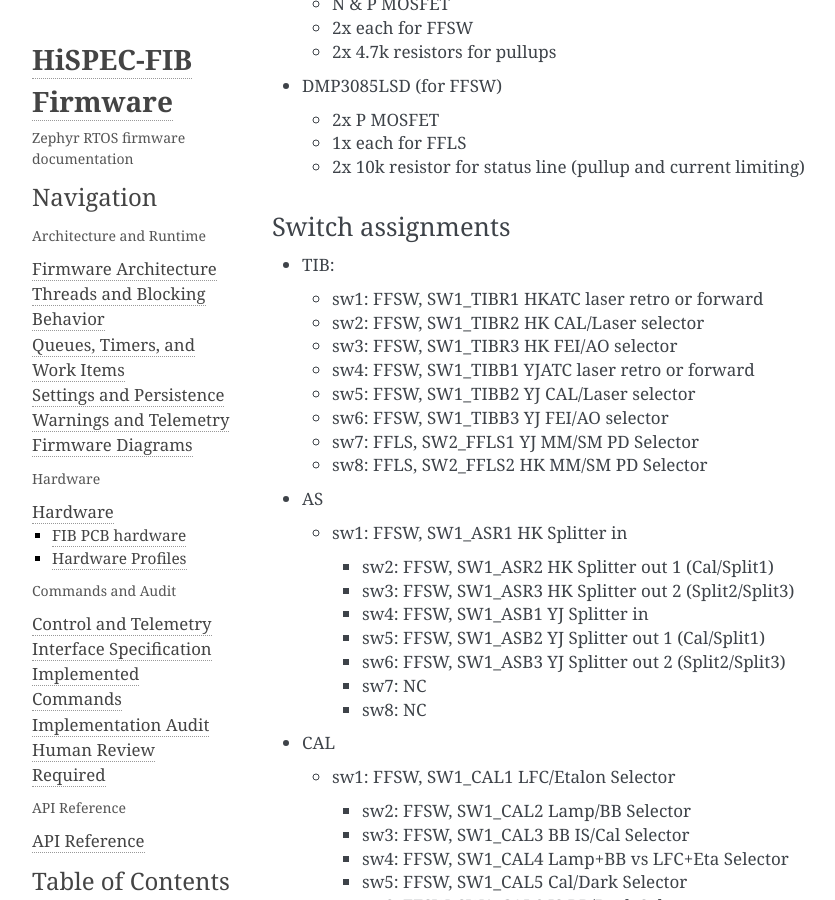
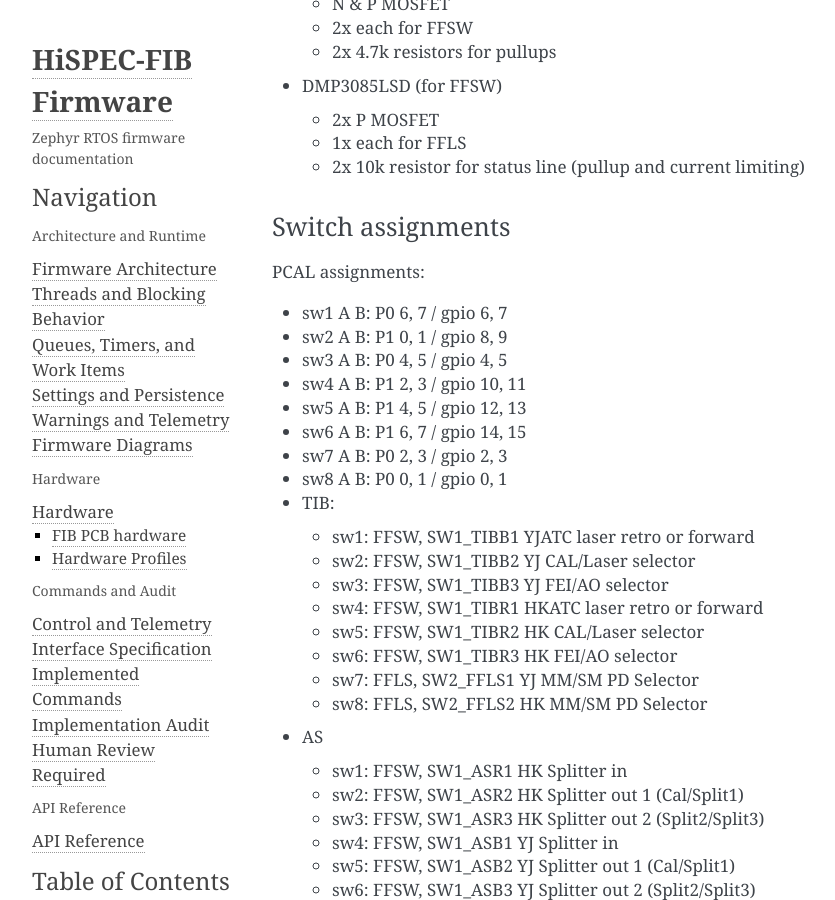
Before and after one commit to COO-Utilities/hispec-tib, a Sphinx documentation site: the page built from doc/hardware.md, in a window 1280 px wide and 900 px high, scrolled down 1843 px. Shown: the whole window, without its empty margins (148-983 px from the left). Built offline with Sphinx 7.4.7, drawn with Linux system fonts in a browser that asks for light colours.

Commit message:
Reorder switch assignments and adjust MEMS GPIO configurations

```diff
--- a/doc/hardware.md
+++ b/doc/hardware.md
@@ -73,33 +73,44 @@
     - 2x 10k resistor for status line (pullup and current limiting)
 
 ### Switch assignments
+PCAL assignments:
+  - sw1 A B: P0 6, 7 / gpio 6, 7
+  - sw2 A B: P1 0, 1 / gpio 8, 9
+  - sw3 A B: P0 4, 5 / gpio 4, 5
+  - sw4 A B: P1 2, 3 / gpio 10, 11
+  - sw5 A B: P1 4, 5 / gpio 12, 13
+  - sw6 A B: P1 6, 7 / gpio 14, 15
+  - sw7 A B: P0 2, 3 / gpio 2, 3
+  - sw8 A B: P0 0, 1 / gpio 0, 1
+
 - TIB:
-    - sw1: FFSW, SW1_TIBR1 HKATC laser retro or forward
-    - sw2: FFSW, SW1_TIBR2 HK CAL/Laser selector
-    - sw3: FFSW, SW1_TIBR3 HK FEI/AO selector
-    - sw4: FFSW, SW1_TIBB1 YJATC laser retro or forward
-    - sw5: FFSW, SW1_TIBB2 YJ CAL/Laser selector
-    - sw6: FFSW, SW1_TIBB3 YJ FEI/AO selector
-    - sw7: FFLS, SW2_FFLS1 YJ MM/SM PD Selector
-    - sw8: FFLS, SW2_FFLS2 HK MM/SM PD Selector
+  - sw1: FFSW, SW1_TIBB1 YJATC laser retro or forward
+  - sw2: FFSW, SW1_TIBB2 YJ CAL/Laser selector
+  - sw3: FFSW, SW1_TIBB3 YJ FEI/AO selector
+  - sw4: FFSW, SW1_TIBR1 HKATC laser retro or forward
+  - sw5: FFSW, SW1_TIBR2 HK CAL/Laser selector
+  - sw6: FFSW, SW1_TIBR3 HK FEI/AO selector
+  - sw7: FFLS, SW2_FFLS1 YJ MM/SM PD Selector
+  - sw8: FFLS, SW2_FFLS2 HK MM/SM PD Selector
 - AS
   - sw1: FFSW, SW1_ASR1 HK Splitter in
-    - sw2: FFSW, SW1_ASR2 HK Splitter out 1 (Cal/Split1)
-    - sw3: FFSW, SW1_ASR3 HK Splitter out 2 (Split2/Split3)
-    - sw4: FFSW, SW1_ASB1 YJ Splitter in
-    - sw5: FFSW, SW1_ASB2 YJ Splitter out 1 (Cal/Split1)
-    - sw6: FFSW, SW1_ASB3 YJ Splitter out 2 (Split2/Split3)
-    - sw7: NC
-    - sw8: NC
+  - sw2: FFSW, SW1_ASR2 HK Splitter out 1 (Cal/Split1)
+  - sw3: FFSW, SW1_ASR3 HK Splitter out 2 (Split2/Split3)
+  - sw4: FFSW, SW1_ASB1 YJ Splitter in
+  - sw5: FFSW, SW1_ASB2 YJ Splitter out 1 (Cal/Split1)
+  - sw6: FFSW, SW1_ASB3 YJ Splitter out 2 (Split2/Split3)
+  - sw7: NC
+  - sw8: NC
+
 - CAL
   - sw1: FFSW, SW1_CAL1 LFC/Etalon Selector
-    - sw2: FFSW, SW1_CAL2 Lamp/BB Selector
-    - sw3: FFSW, SW1_CAL3 BB IS/Cal Selector
-    - sw4: FFSW, SW1_CAL4 Lamp+BB vs LFC+Eta Selector
-    - sw5: FFSW, SW1_CAL5 Cal/Dark Selector
-    - sw6: FFSW, SW1_CAL6 IS BB/Dark Selector
-    - sw7: FFSW, SW1_CAL7 MSR/TIB Selector
-    - sw8: NC
+  - sw2: FFSW, SW1_CAL2 Lamp/BB Selector
+  - sw3: FFSW, SW1_CAL3 BB IS/Cal Selector
+  - sw4: FFSW, SW1_CAL4 Lamp+BB vs LFC+Eta Selector
+  - sw5: FFSW, SW1_CAL5 Cal/Dark Selector
+  - sw6: FFSW, SW1_CAL6 IS BB/Dark Selector
+  - sw7: FFSW, SW1_CAL7 MSR/TIB Selector
+  - sw8: NC
 
 ## TIB & CAL Attenuator Drive
 A pair of DAC7678 8 chan DAC driving OPA2991 2 channel OpAmps
```
Also changed, not shown: 2 other files.
